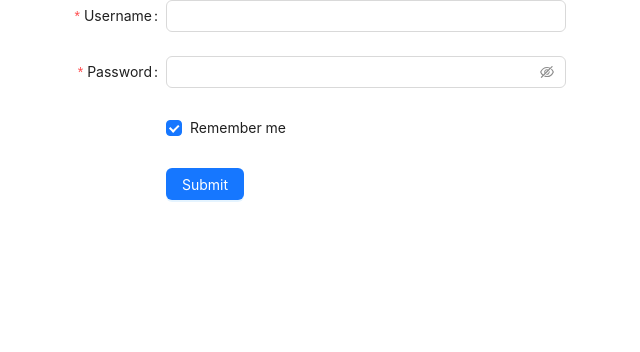
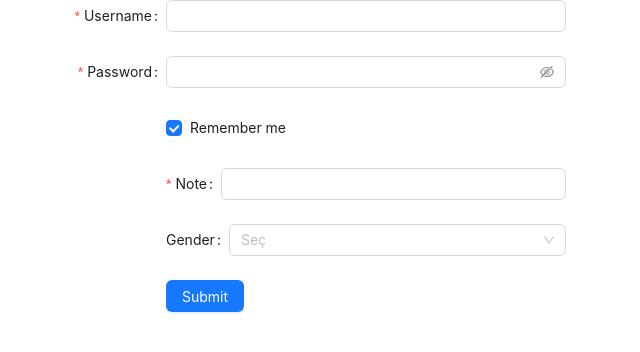
Before and after one commit to oguzhanascier/register-with-antdesing, a React (Create React App) app: page / in a window 1280 px wide. Shown: the top 352 px of the page, without its empty margins (34-674 px from the left). Built offline with nearby package versions, Linux system fonts and the light colour scheme.

Commit message:
gander component added

```diff
--- a/src/App.js
+++ b/src/App.js
@@ -1,11 +1,29 @@
-import { Button, Checkbox, Form, Input } from 'antd';
+import { Button, Checkbox, Form, Input } from "antd";
+import { GanderForm } from "./components/Ganderform.jsx";
+
+const App = () => {
+  const [form] = Form.useForm();
   const onFinish = (values) => {
-  console.log('Success:', values);
+    console.log("Success:", values);
   };
   const onFinishFailed = (errorInfo) => {
-  console.log('Failed:', errorInfo);
+    console.log("Failed:", errorInfo);
   };
-const App = () => (
+  const layout = {
+    labelCol: {
+      span: 8,
+    },
+    wrapperCol: {
+      span: 16,
+    },
+  };
+  const tailLayout = {
+    wrapperCol: {
+      offset: 8,
+      span: 16,
+    },
+  };
+  return (
     <Form
       name="basic"
       labelCol={{
@@ -23,6 +41,8 @@ const App = () => (
       onFinish={onFinish}
       onFinishFailed={onFinishFailed}
       autoComplete="off"
+      {...layout}
+      form={form}
     >
       <Form.Item
         label="Username"
@@ -30,7 +50,7 @@ const App = () => (
         rules={[
           {
             required: true,
-          message: 'Please input your username!',
+            message: "Please input your username!",
           },
         ]}
       >
@@ -43,7 +63,7 @@ const App = () => (
         rules={[
           {
             required: true,
-          message: 'Please input your password!',
+            message: "Please input your password!",
           },
         ]}
       >
@@ -67,10 +87,13 @@ const App = () => (
           span: 16,
         }}
       >
+        <GanderForm form={form} />
         <Button type="primary" htmlType="submit">
           Submit
         </Button>
       </Form.Item>
     </Form>
   );
+};
+
 export default App;
--- /dev/null
+++ b/src/components/Ganderform.jsx
@@ -0,0 +1,60 @@
+import { Button, Form, Input, Select } from 'antd';
+const { Option } = Select;
+
+function GanderForm(props) {
+  const [form] = Form.useForm();
+
+
+  return (
+    <>
+
+      <Form.Item
+      form={props.form}
+        name="note"
+        label="Note"
+        rules={[
+          {
+            required: true,
+          },
+        ]}
+      >
+        <Input />
+      </Form.Item>
+      <Form.Item
+        name="gender"
+        label="Gender"
+
+      >
+        <Select
+        form={props.form}
+          placeholder="Seç"
+        >
+          <Option value="male">male</Option>
+          <Option value="female">female</Option>
+          <Option value="other">other</Option>
+        </Select>
+      </Form.Item>
+      <Form.Item
+        noStyle
+        shouldUpdate={(prevValues, currentValues) => prevValues.gender !== currentValues.gender}
+      >
+        {({ getFieldValue }) =>
+          getFieldValue('gender') === 'other' ? (
+            <Form.Item
+              name="customizeGender"
+              label="Customize Gender"
+              rules={[
+                {
+                  required: true,
+                },
+              ]}
+            >
+              <Input />
+            </Form.Item>
+          ) : null
+        }
+      </Form.Item>
+      </>
+  );
+};
+export  {GanderForm} ;
```
Lines whose indentation alone changed are shown as unchanged.
